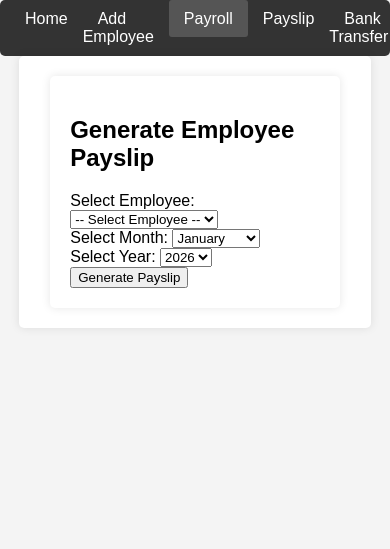
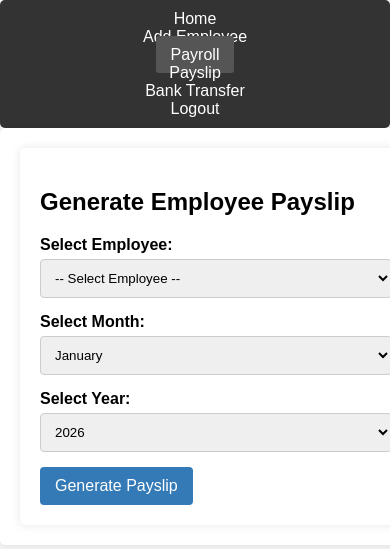
Before and after one commit to manojkumar2291/hr, a PHP site: page /payroll.php in a window 390 px wide; the page is wider, and only the part inside the window is pictured. Shown: the top 549 px of that part. Run offline with PHP 8.4, Linux system fonts and the light colour scheme; the visitor is signed in with stand-in values (Sample User, id 1); data that the repository does not hold is empty.

Commit message:
I am going to add responsive and form CSS.

```diff
--- a/assets/style.css
+++ b/assets/style.css
@@ -70,3 +70,77 @@ nav a:hover {
     background-color: #f44336;
     color: white;
 }
+
+/* Form styles */
+form {
+    margin-top: 20px;
+}
+
+.form-grid {
+    display: grid;
+    grid-template-columns: repeat(auto-fit, minmax(300px, 1fr));
+    gap: 15px;
+    margin-bottom: 15px;
+}
+
+.form-group {
+    display: flex;
+    flex-direction: column;
+}
+
+label {
+    margin-bottom: 5px;
+    font-weight: bold;
+}
+
+input[type="text"],
+input[type="password"],
+input[type="number"],
+input[type="date"],
+select {
+    padding: 10px;
+    border: 1px solid #ccc;
+    border-radius: 4px;
+    width: 100%;
+    box-sizing: border-box;
+}
+
+button {
+    background-color: #337ab7;
+    color: white;
+    padding: 10px 15px;
+    border: none;
+    border-radius: 4px;
+    cursor: pointer;
+    font-size: 16px;
+}
+
+button:hover {
+    background-color: #286090;
+}
+
+.error {
+    color: #a94442;
+    background-color: #f2dede;
+    border-color: #ebccd1;
+    padding: 15px;
+    margin-bottom: 20px;
+    border: 1px solid transparent;
+    border-radius: 4px;
+}
+
+/* Responsive design */
+@media (max-width: 768px) {
+    .container {
+        width: 95%;
+    }
+
+    .form-grid {
+        grid-template-columns: 1fr;
+    }
+
+    nav ul {
+        flex-direction: column;
+        align-items: center;
+    }
+}
```
